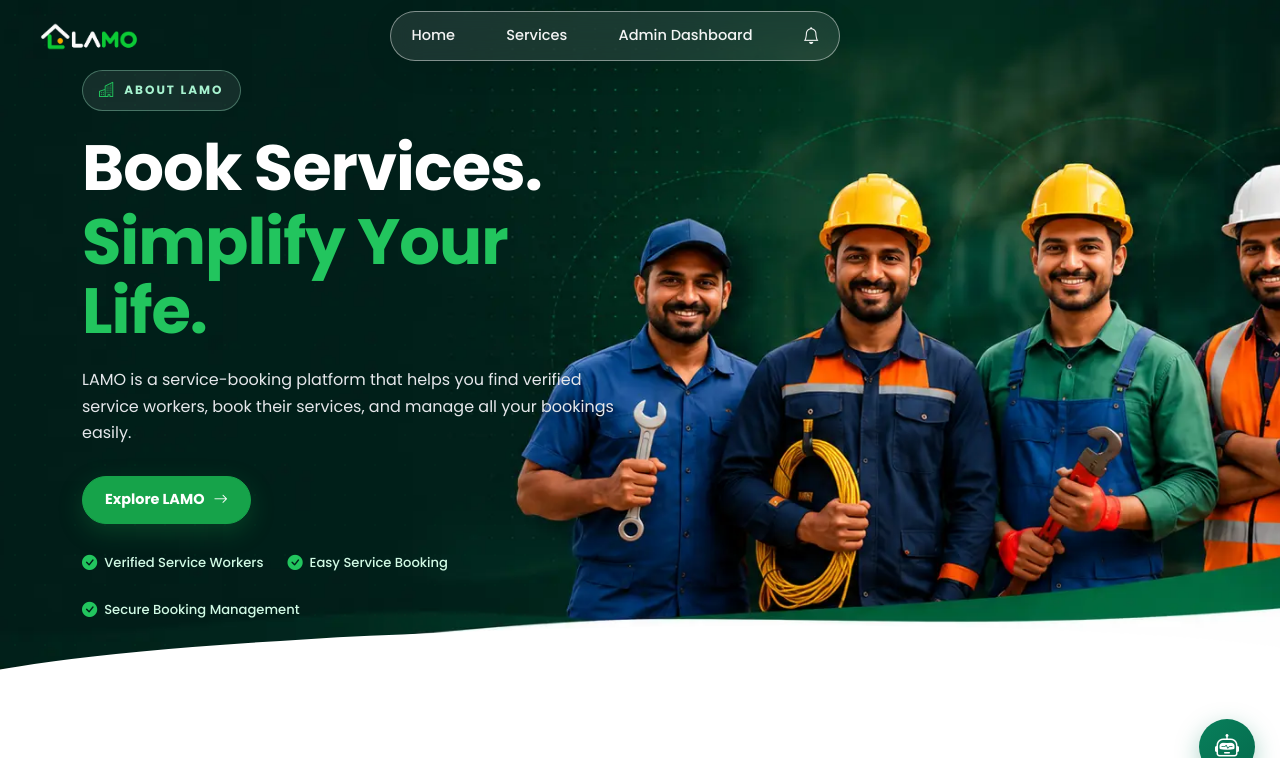
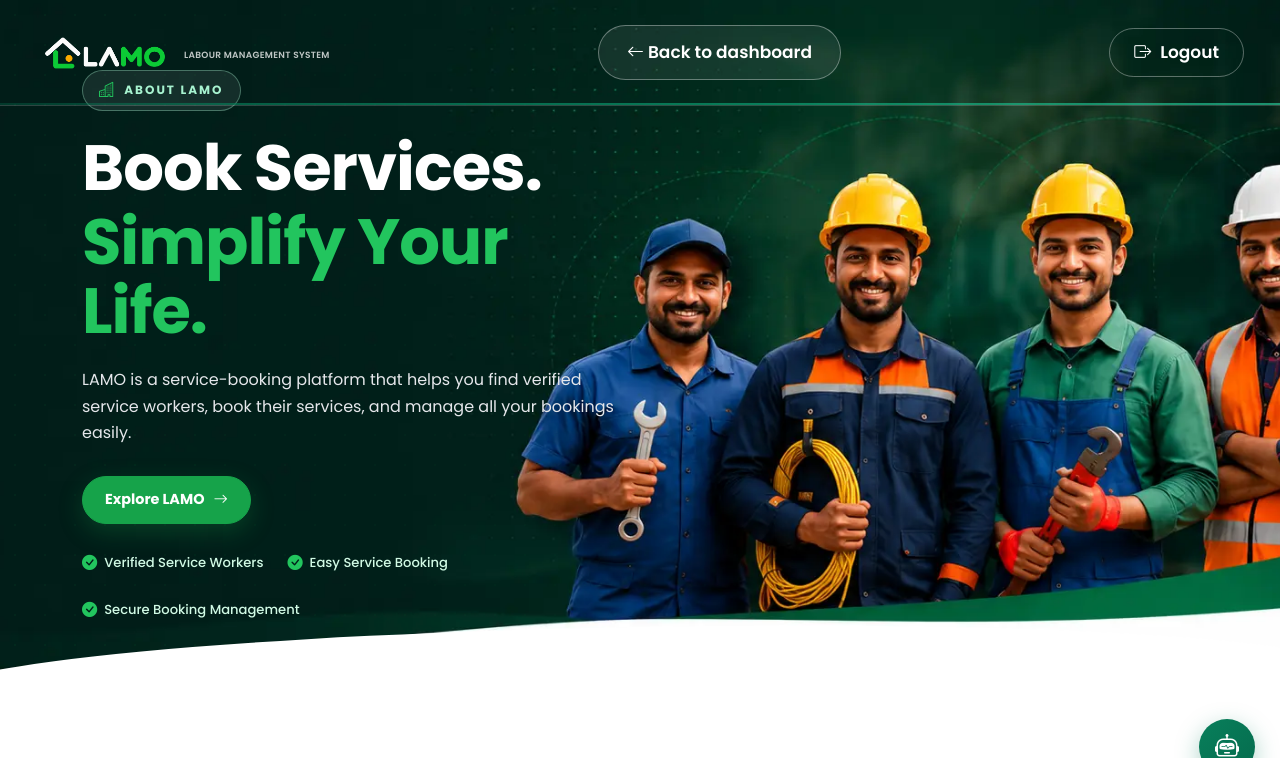
Before and after one commit to AgenticxKnowledgesolutions/LAMO, a Django app: page /about/ in a window 1280 px wide. Shown: the top 758 px of the page. Run offline with Django 5.2, Linux system fonts and the light colour scheme; a user stored in the database is signed in; tables that the repository leaves empty hold one stand-in row (values such as "Sample post"); data that the repository does not hold is empty; some libraries are stand-ins or nearby versions.

Commit message:
Task A: restrict base.html navbar to customer/guest with minimal fallback for worker/admin

```diff
--- a/lamo/templates/base.html
+++ b/lamo/templates/base.html
@@ -170,52 +170,44 @@
              NAVBAR
         ================================================== -->
 
-    {% if user.is_authenticated and user.role == 'WORKER' %}
+    {% if user.is_authenticated and user.role != 'USER' %}
 
     <!-- =====================================================
-           WORKER NAVIGATION
-           Separate from the existing user/public navbar.
+           MINIMAL FALLBACK NAVBAR FOR WORKER / ADMIN
+           Used only on neutral shared pages (about, contact, terms, privacy, etc.)
            ===================================================== -->
 
     <nav class="worker-navbar" id="workerNavbar">
 
+      {% if user.role == 'WORKER' %}
       <a href="{% url 'worker_dashboard' %}" class="worker-brand">
-
         <img src="{% static 'img/logoo.png' %}" alt="LAMO Logo"
           style="height: 46px; width: auto; object-fit: contain; display: block;">
-
-
         <div class="worker-brand-text">
           <small>LABOUR MANAGEMENT SYSTEM</small>
         </div>
-
       </a>
 
-
-      <!-- <div class="worker-center-label">
-          <i class="bi bi-tools"></i>
-          LAMO WORKER CENTER
-        </div> -->
-
+      <div class="worker-nav-links">
+        <a href="{% url 'worker_dashboard' %}">
+          <i class="bi bi-arrow-left"></i> Back to dashboard
+        </a>
+      </div>
+      {% else %}
+      <a href="{% url 'admin_dashboard' %}" class="worker-brand">
+        <img src="{% static 'img/logoo.png' %}" alt="LAMO Logo"
+          style="height: 46px; width: auto; object-fit: contain; display: block;">
+        <div class="worker-brand-text">
+          <small>LABOUR MANAGEMENT SYSTEM</small>
+        </div>
+      </a>
 
       <div class="worker-nav-links">
-
-        <a href="{% url 'worker_dashboard' %}"
-          class="{% if request.resolver_match.url_name == 'worker_dashboard' %}active{% endif %}">
-          Home
+        <a href="{% url 'admin_dashboard' %}">
+          <i class="bi bi-arrow-left"></i> Back to dashboard
         </a>
-
-        <a href="{% url 'worker_manage_dashboard' %}">
-          Dashboard
-        </a>
-
-        <a href="{% url 'worker_jobs' %}"
-          class="{% if request.resolver_match.url_name == 'worker_jobs' %}active{% endif %}">
-          Services
-        </a>
-
       </div>
-
+      {% endif %}
 
       <form method="POST" action="{% url 'logout' %}" class="worker-logout-form">
 
@@ -320,23 +312,6 @@
 
               </li>
 
-              <!-- MY BOOKINGS OR ADMIN CONSOLE -->
-
-              {% if user.role == 'ADMIN' %}
-
-              <li class="nav-item">
-
-                <a class="nav-link {% if request.resolver_match.url_name == 'admin_dashboard' %}active{% endif %}"
-                  href="{% url 'admin_dashboard' %}">
-
-                  Admin Dashboard
-
-                </a>
-
-              </li>
-
-              {% else %}
-
               <!-- MY BOOKINGS -->
 
               <li class="nav-item">
@@ -349,8 +324,6 @@
                 </a>
 
               </li>
-
-              {% endif %}
               <!-- NOTIFICATIONS (slide-over drawer trigger) -->
 
               <li class="nav-item">
@@ -392,18 +365,6 @@
 
               <div class="user-dropdown" id="userDropdown">
 
-                {% if user.role == 'ADMIN' %}
-
-                <a href="{% url 'admin_dashboard' %}">
-
-                  <i class="bi bi-speedometer2"></i>
-
-                  Dashboard
-
-                </a>
-
-                {% else %}
-
                 <a href="{% url 'user_dashboard' %}">
 
                   <i class="bi bi-house"></i>
@@ -411,8 +372,6 @@
                   Dashboard
 
                 </a>
-
-                {% endif %}
                 <form method="POST" action="{% url 'logout' %}" style="margin: 0;">
                   {% csrf_token %}
                   <button type="submit" class="logout-item">
```
